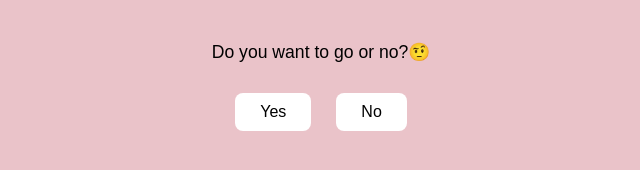
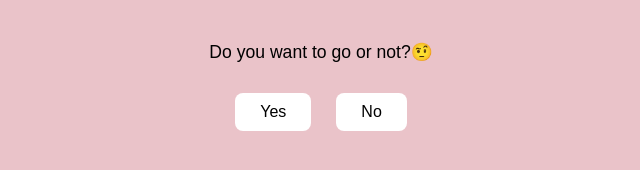
Before and after one commit to Ayethadar28/Birthdaygift, a plain HTML site: page no1.html in a window 1280 px wide. Shown: the part 380-550 px from the top of the page, 319-959 px from the left. Drawn offline with Linux system fonts and the light colour scheme.

Commit message:
Update no1.html

```diff
--- a/no1.html
+++ b/no1.html
@@ -12,7 +12,7 @@
         <img src="https://media.tenor.com/V8Q-RyphiEoAAAAM/peachandgoma-goma.gif" alt="Aham Sithi Armaan Sithi GIF" style="width: 100%; max-width: 500px;">
 
         <h1>Are you sure?</h1>
-        <p>Do you want to go or no?🤨</p>
+        <p>Do you want to go or not?🤨</p>
 
         <div class="btn">
             <a href="yes.html">Yes</a>
```
